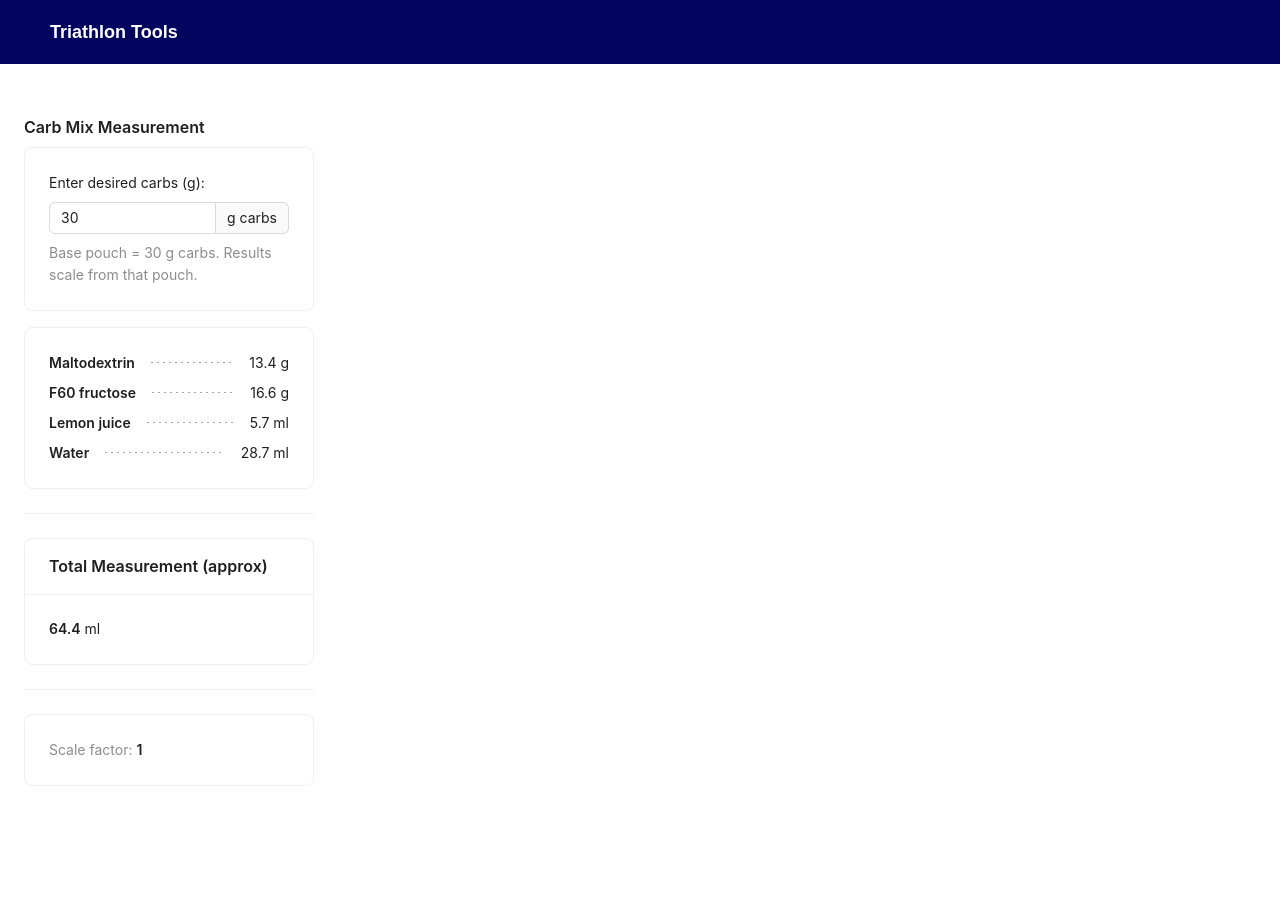
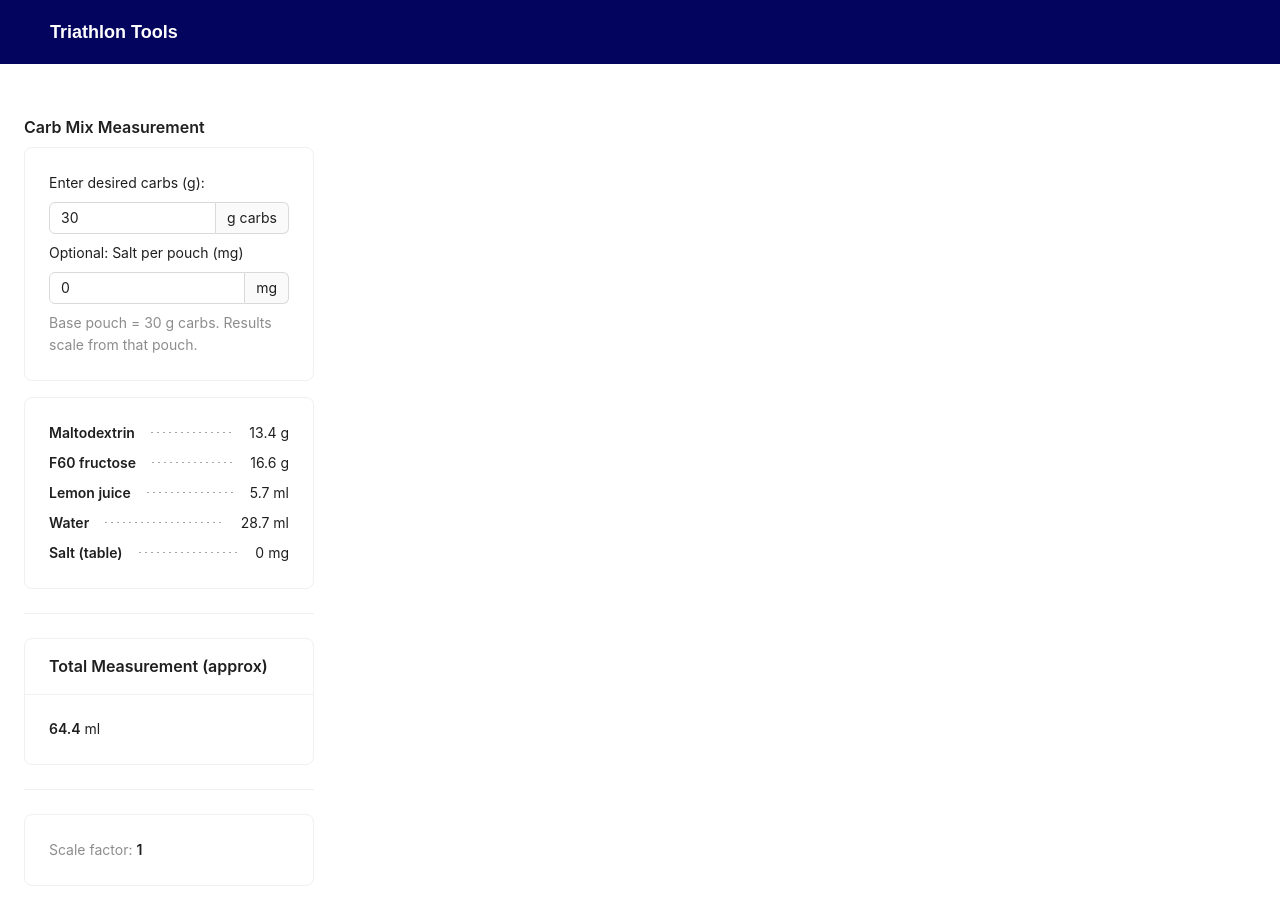
Before and after one commit to aeganaden/triathlon-tools, a Next.js app: page / in a window 1280 px wide. Before the commit the page ends 810 px from the top, so only its background shows below. Built offline with nearby package versions, Linux system fonts and the light colour scheme; a web font is replaced by a local one; what @ant-design/nextjs-registry would draw is missing.

Commit message:
add salt in measurement

```diff
--- a/src/app/layout.tsx
+++ b/src/app/layout.tsx
@@ -11,7 +11,7 @@ const noto = Noto_Sans_Display({
 });
 
 export const metadata = {
-  title: 'Triathlon Tools',
+  title: "Triathlon Tools",
 };
 
 const RootLayout = ({ children }: React.PropsWithChildren) => (
--- a/src/components/CarbMix/index.tsx
+++ b/src/components/CarbMix/index.tsx
@@ -23,6 +23,7 @@ function round(v: number) {
 
 const CarbMix: React.FC = () => {
   const [carbs, setCarbs] = useState<number>(30);
+  const [saltMgPerPouch, setSaltMgPerPouch] = useState<number>(0);
 
   const results = useMemo(() => {
     const scale = carbs / BASE_CARBS;
@@ -35,18 +36,24 @@ const CarbMix: React.FC = () => {
     // Approximate solids volume by treating grams ~= ml
     const solidsVolume = malt + f60; // ml approximation
 
-    // Total ml yield ~= solidsVolume + lemon + waterBase
-    const totalMl = solidsVolume + lemon + waterBase;
+    const saltMg = saltMgPerPouch * scale;
+
+    // Convert salt (mg) to ml approximation (assume 1 g ~= 1 ml)
+    const saltMl = saltMg / 1000;
+
+    // Total ml yield ~= solidsVolume + lemon + waterBase + saltMl
+    const totalMl = solidsVolume + lemon + waterBase + saltMl;
 
     return {
       malt: round(malt),
       f60: round(f60),
       lemon: round(lemon),
       water: round(waterBase),
+      saltMg: Math.round(saltMg * 100) / 100,
       totalMl: round(totalMl),
       scale: round(scale),
     };
-  }, [carbs]);
+  }, [carbs, saltMgPerPouch]);
 
   return (
     <div>
@@ -61,6 +68,14 @@ const CarbMix: React.FC = () => {
             value={carbs}
             onChange={(v) => setCarbs(typeof v === "number" ? v : 0)}
             addonAfter="g carbs"
+          />
+          <Text>Optional: Salt per pouch (mg)</Text>
+          <InputNumber
+            min={0}
+            step={10}
+            value={saltMgPerPouch}
+            onChange={(v) => setSaltMgPerPouch(typeof v === "number" ? v : 0)}
+            addonAfter="mg"
           />
           <Text type="secondary">
             Base pouch = 30 g carbs. Results scale from that pouch.
@@ -109,6 +124,16 @@ const CarbMix: React.FC = () => {
               <Text>{results.water} ml</Text>
             </div>
           </div>
+
+          <div className={styles.tocLine}>
+            <div className={styles.label}>
+              <Text strong>Salt (table)</Text>
+            </div>
+            <div className={styles.filler} />
+            <div className={styles.value}>
+              <Text>{results.saltMg ?? 0} mg</Text>
+            </div>
+          </div>
         </div>
       </Card>
 
```
